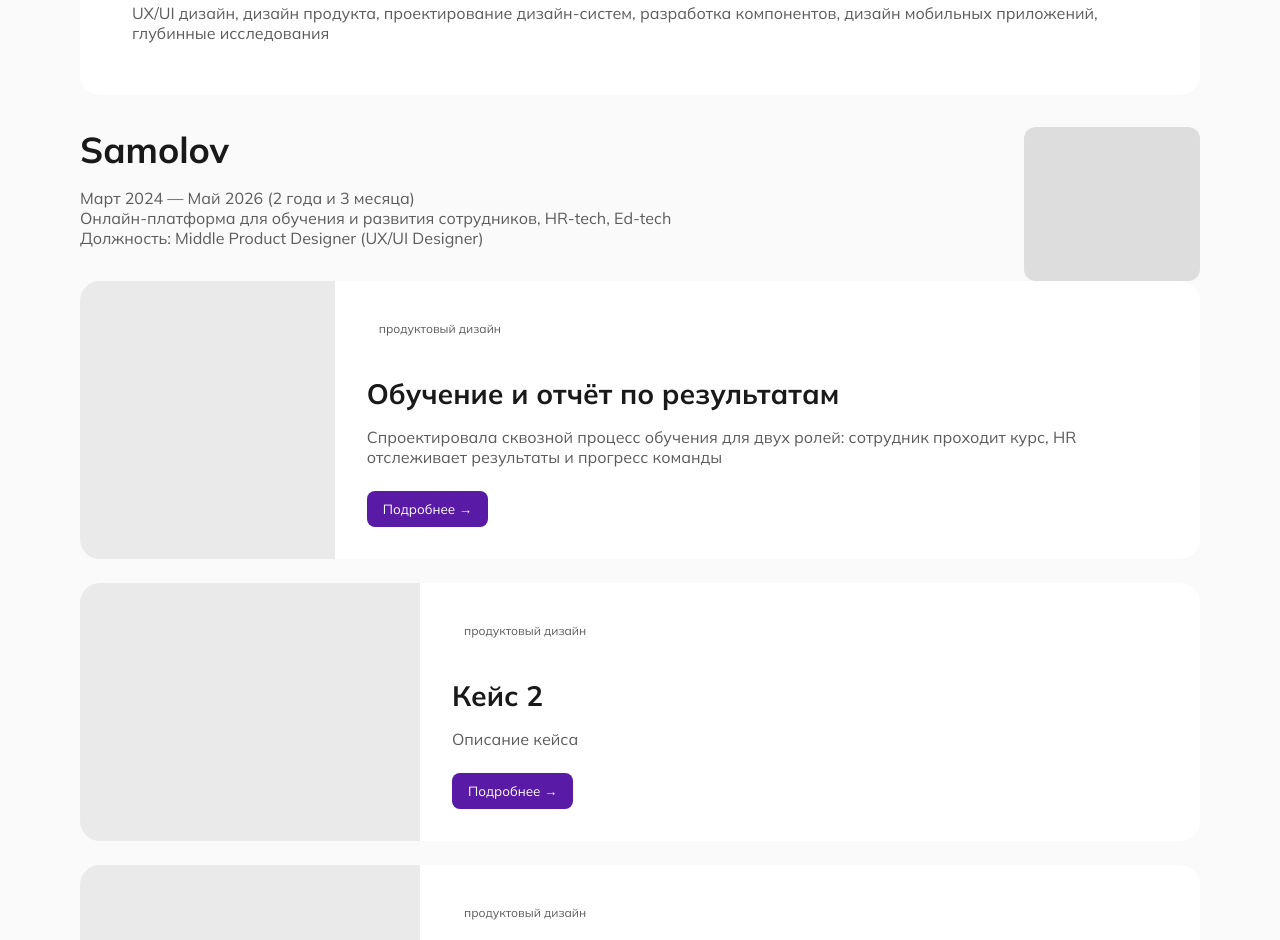
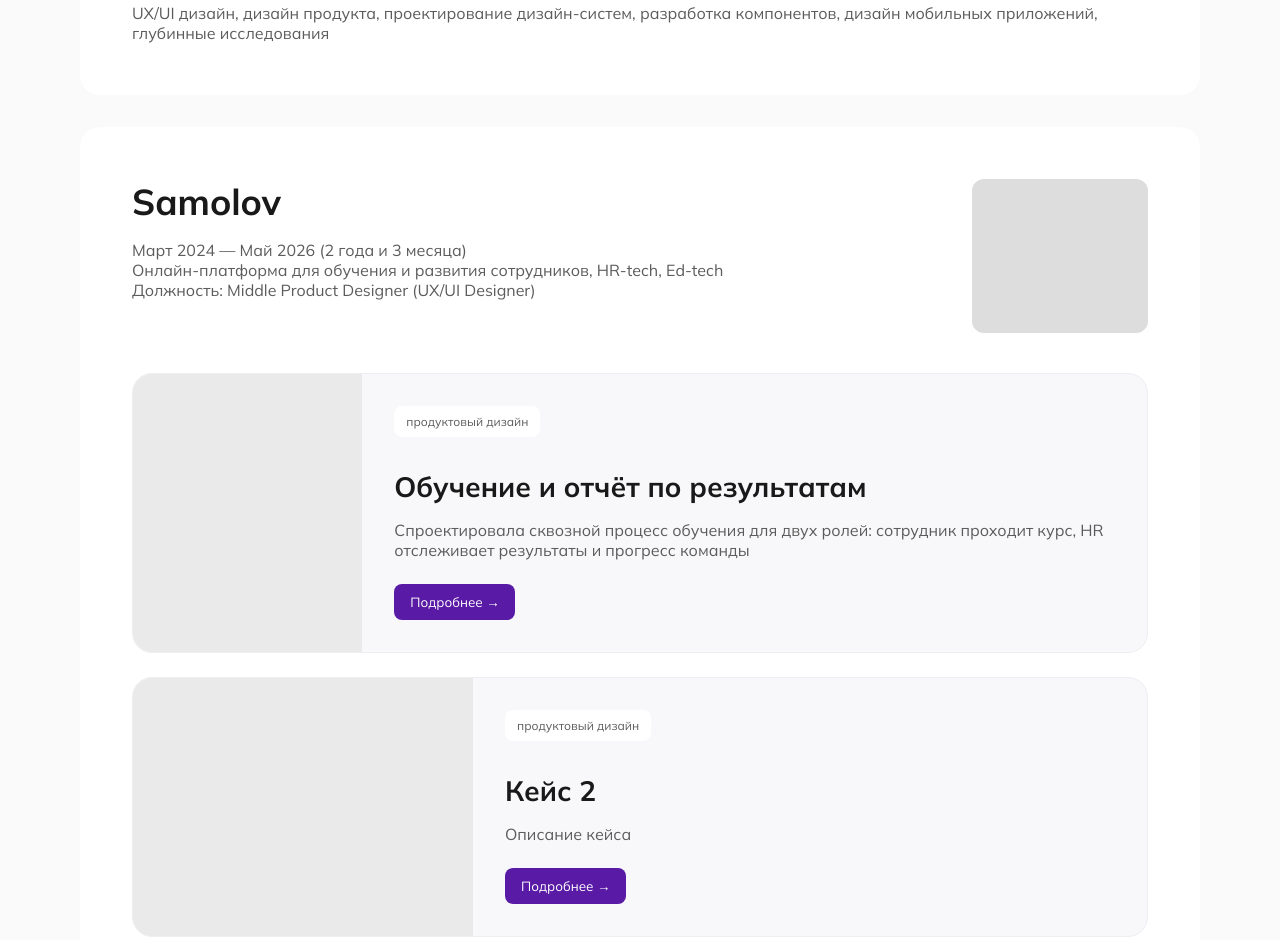
Before and after one commit to webbydary/test, a plain HTML site: page index.html in a window 1280 px wide. Shown: the part 714-1654 px from the top of the page. Drawn offline with Linux system fonts and the light colour scheme.

Commit message:
Update styles.css

```diff
--- a/styles.css
+++ b/styles.css
@@ -46,7 +46,6 @@
   background: transparent;
   border: none;
   cursor: pointer;
-  font-size: 16px;
 }
 
 .header__right {
@@ -92,6 +91,23 @@
   gap: 8px;
 }
 
+/* EXPERIENCE SECTION */
+section.card {
+  background: white;
+  border-radius: 20px;
+  padding: 52px;
+}
+
+/* CASE WRAPPER (NEW) */
+.section-wrapper {
+  background: white;
+  border-radius: 20px;
+  padding: 52px;
+  display: flex;
+  flex-direction: column;
+  gap: 40px;
+}
+
 /* CASE HEADER */
 .case-header {
   display: flex;
@@ -106,21 +122,23 @@
   border-radius: 12px;
 }
 
-/* CASE CARD */
+/* CASES */
 .cases {
   display: flex;
   flex-direction: column;
   gap: 24px;
 }
 
+/* CASE CARD (UPDATED COLOR) */
 .case-card {
   display: flex;
-  background: white;
+  background: #F8F8FA;
   border-radius: 20px;
   overflow: hidden;
   text-decoration: none;
   color: inherit;
   transition: 0.3s ease;
+  border: 1px solid #EEEEF2;
 }
 
 .case-card:hover {
@@ -136,14 +154,13 @@
   padding: 32px;
   display: flex;
   flex-direction: column;
-  justify-content: space-between;
 }
 
 .tag {
   display: inline-block;
   font-size: 12px;
   color: #5C5C5C;
-  background: #fff;
+  background: #FFFFFF;
   border-radius: 8px;
   padding: 8px 12px;
   width: fit-content;
@@ -160,11 +177,11 @@
   width: fit-content;
 }
 
-/* FADE IN */
+/* FADE */
 .fade {
   opacity: 0;
   transform: translateY(12px);
-  transition: all 0.6s ease;
+  transition: 0.6s ease;
 }
 
 .fade.show {
```
